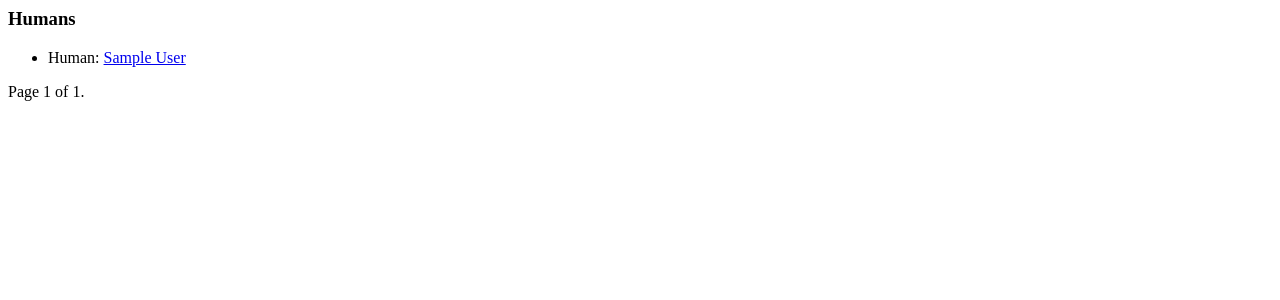
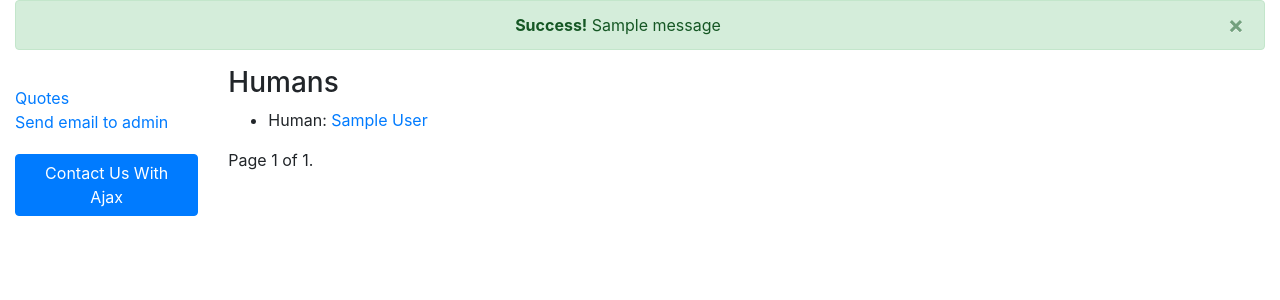
Before and after one commit to Rodion1198/django_example_b, a Django app: page /catalog/ in a window 1280 px wide. Shown: the top 300 px of the page. Run offline with Django 3.2, Linux system fonts and the light colour scheme; tables that the repository leaves empty hold one stand-in row (Sample ...); one stand-in notice (Sample message) is shown; some libraries are stand-ins or nearby versions.

Commit message:
update html files

```diff
--- /dev/null
+++ b/mysite/catalog/static/css/style.css
@@ -0,0 +1,5 @@
+.sidebar-nav {
+    margin-top: 20px;
+    padding: 0;
+    list-style: none;
+}
--- /dev/null
+++ b/mysite/catalog/static/js/contact_us_form.js
@@ -0,0 +1,47 @@
+$(function () {
+
+  /* Functions */
+
+  var loadForm = function () {
+    var btn = $(this);
+    $.ajax({
+      url: btn.attr("data-url"),
+      type: 'get',
+      dataType: 'json',
+      beforeSend: function () {
+        $("#contact-ajax .modal-content").html("");
+        $("#contact-ajax").modal("show");
+      },
+      success: function (data) {
+        $("#contact-ajax .modal-content").html(data.html_form);
+      }
+    });
+  };
+
+  var sendForm = function () {
+    var form = $(this);
+    $.ajax({
+      url: form.attr("action"),
+      data: form.serialize(),
+      type: form.attr("method"),
+      dataType: 'json',
+      success: function (data) {
+        if (data.form_is_valid) {
+          $("#contact-ajax").modal("hide");
+        }
+        else {
+          $("#contact-ajax .modal-content").html(data.html_form);
+        }
+      }
+    });
+    return false;
+  };
+
+
+  /* Binding */
+
+  // Create contact
+  $(".js-contact-ajax").click(loadForm);
+  $("#contact-ajax").on("submit", ".js-contact-form-ajax", sendForm);
+
+});
--- a/mysite/catalog/templates/base.html
+++ b/mysite/catalog/templates/base.html
@@ -1,18 +1,93 @@
-<!DOCTYPE html>
+{% load static %}<!DOCTYPE html>
 <html lang="en">
 <head>
-    <meta charset="UTF-8">
-    <title>Title</title>
+
+    {% block title %}<title>Local Library</title>{% endblock %}
+    <meta charset="utf-8">
+    <meta name="viewport" content="width=device-width, initial-scale=1">
+    <link rel="stylesheet" href="https://stackpath.bootstrapcdn.com/bootstrap/4.5.2/css/bootstrap.min.css"
+          integrity="sha384-JcKb8q3iqJ61gNV9KGb8thSsNjpSL0n8PARn9HuZOnIxN0hoP+VmmDGMN5t9UJ0Z" crossorigin="anonymous">
+    <script src="https://ajax.googleapis.com/ajax/libs/jquery/1.12.4/jquery.min.js"></script>
+    <script src="https://stackpath.bootstrapcdn.com/bootstrap/4.5.2/js/bootstrap.min.js"
+            integrity="sha384-B4gt1jrGC7Jh4AgTPSdUtOBvfO8shuf57BaghqFfPlYxofvL8/KUEfYiJOMMV+rV"
+            crossorigin="anonymous"></script>
+    <script src="https://stackpath.bootstrapcdn.com/bootstrap/4.5.2/js/bootstrap.bundle.min.js"
+            integrity="sha384-LtrjvnR4Twt/qOuYxE721u19sVFLVSA4hf/rRt6PrZTmiPltdZcI7q7PXQBYTKyf"
+            crossorigin="anonymous"></script>
+    {% block extra_css %}
+    {% endblock %}
+    {% block extra_js %}
+        <script src="{% static 'js/contact_us_form.js' %}"></script>
+    {% endblock %}
+    <!-- Add additional CSS in static file -->
+    <link rel="stylesheet" href="{% static 'css/style.css' %}">
 </head>
 <body>
-<div>
-    <h2>Random Quote!</h2>
-    {% load custom_tag %}
-    <h3> {% random_quotes %} </h3>
-    {% block content %}
-    {% endblock %}
 
+<div class="container-fluid">
+    {% if messages %}
+        <div class="row">
+            <div class="col-sm-12">
+                {% for message in messages %}
+                    <div class="alert alert-{{ message.tags }} alert-dismissible text-center" role="alert">
+                        <button type="button" class="close" data-dismiss="alert" aria-label="Close"><span
+                                aria-hidden="true">&times;</span></button>
+                        <strong>{% if message.level == DEFAULT_MESSAGE_LEVELS.ERROR %}Error{% else %}
+                            {{ message.tags|title }}{% endif %}!</strong> {{ message }}
+                    </div>
+                {% endfor %}
+            </div>
+        </div>
+    {% endif %}
+    <div class="row">
+        <div class="col-sm-2">
+            {% block sidebar %}
+                <ul class="sidebar-nav">
+                    <li><a href="{% url 'quot-list' %}">Quotes</a></li>
+                    <li><a href="{% url 'test-form' %}">Send email to admin</a></li>
+                </ul>
+
+                <ul class="sidebar-nav">
+                    <li>
+                        <button type="button" class="btn btn-primary js-contact-ajax"
+                                data-url="{% url 'contact-ajax' %}">
+                            <span class="glyphicon glyphicon-plus"></span>
+                            Contact Us With Ajax
+                        </button>
+                    </li>
+                </ul>
+            {% endblock %}
+
+        </div>
+        <div class="col-sm-10 ">
+            {% block content %}{% endblock %}
+            {% block modal %}
+                <div class="modal fade" id="contact-ajax">
+                    <div class="modal-dialog">
+                        <div class="modal-content">
+                        </div>
+                    </div>
+                </div>
+            {% endblock %}
+            {% block pagination %}
+                {% if is_paginated %}
+                    <div class="pagination">
+            <span class="page-links">
+                {% if page_obj.has_previous %}
+                    <a href="{{ request.path }}?page={{ page_obj.previous_page_number }}">previous</a>
+                {% endif %}
+                <span class="page-current">
+                    Page {{ page_obj.number }} of {{ page_obj.paginator.num_pages }}.
+                </span>
+                {% if page_obj.has_next %}
+                    <a href="{{ request.path }}?page={{ page_obj.next_page_number }}">next</a>
+                {% endif %}
+            </span>
+                    </div>
+                {% endif %}
+            {% endblock %}
+        </div>
+    </div>
 </div>
-
 </body>
 </html>
--- a/mysite/catalog/templates/catalog/human_list.html
+++ b/mysite/catalog/templates/catalog/human_list.html
@@ -1,3 +1,4 @@
+{% extends 'base.html' %}
 {% block content %}
 <head>
     <meta charset="UTF-8">
```
